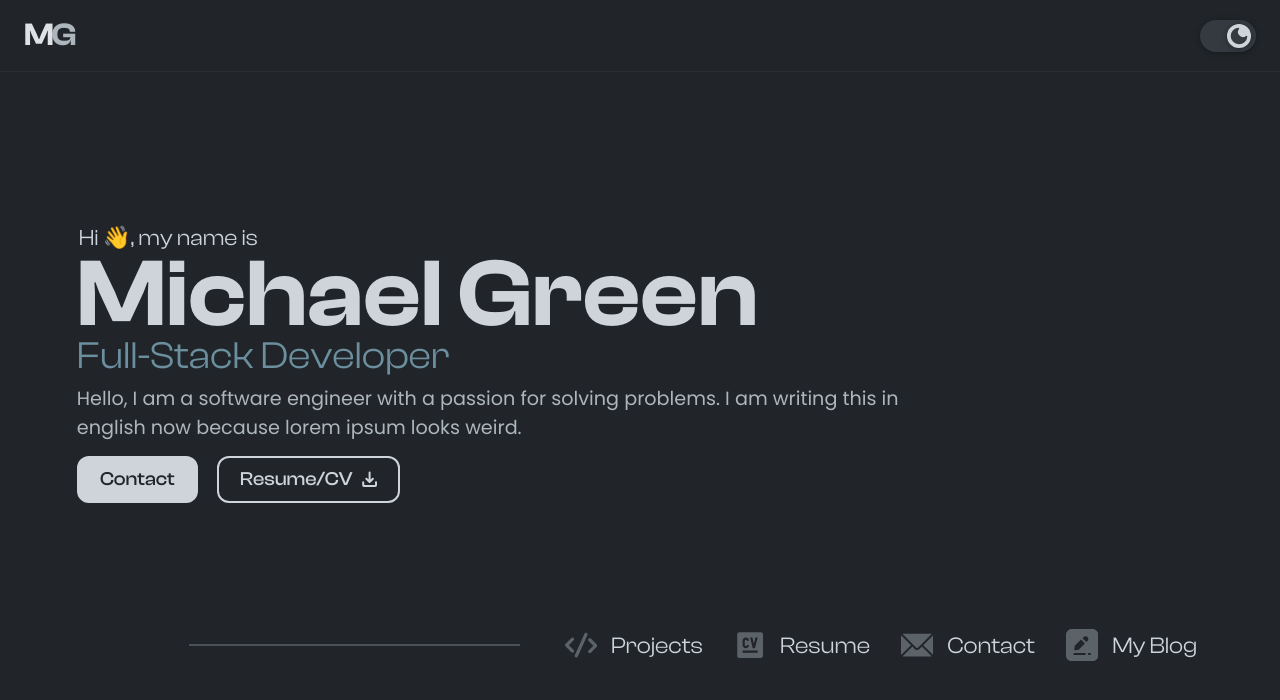
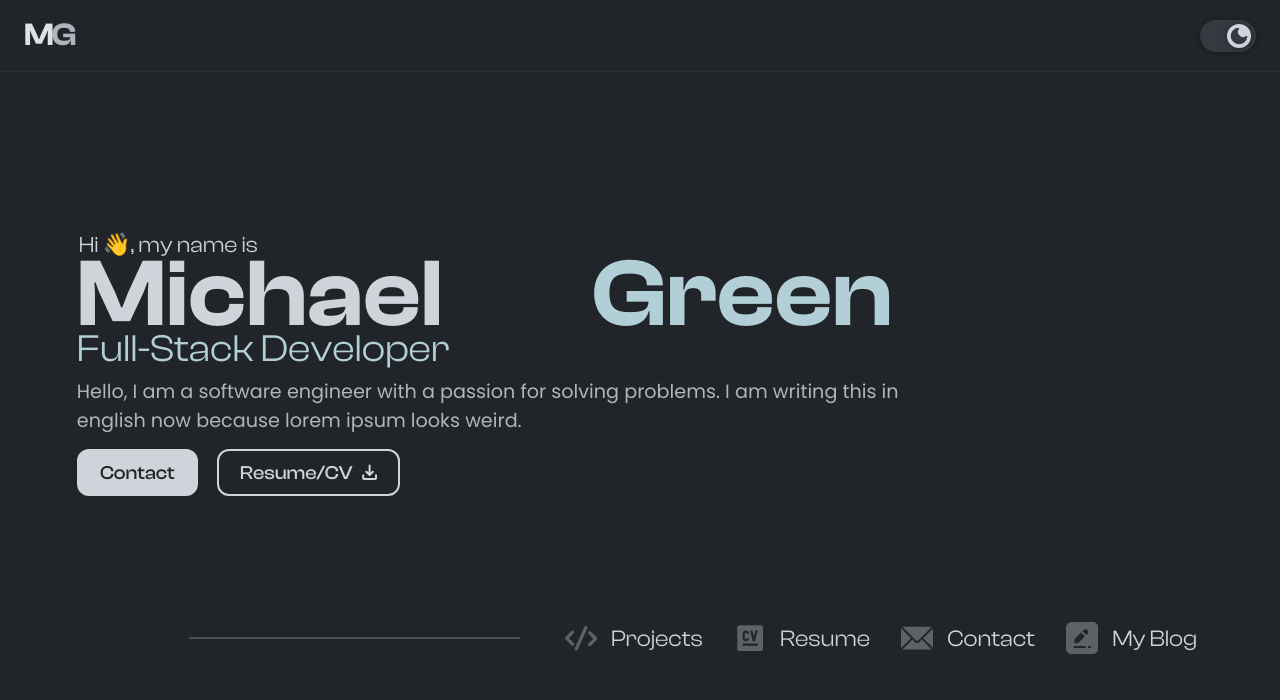
Before and after one commit to michaelgreenl/e-portfolio, a Vue app: page /#home in a window 1280 px wide. Shown: the top 700 px of the page. Built offline with nearby package versions, Linux system fonts and the light colour scheme; a web font is replaced by a local one.

Commit message:
refactor(styles): changed dark theme primary-light, added to headers

```diff
--- a/src/assets/styles/_variables.scss
+++ b/src/assets/styles/_variables.scss
@@ -71,7 +71,7 @@ $secondary-font-stack:
 [data-theme='dark'] {
     // Primary
     --color-primary: #6b8f9e;
-    --color-primary-light: #a0b0b8;
+    --color-primary-light: #b2cfd7;
     --color-primary-dark: #5a6a70;
 
     // Accent
--- a/src/views/HomeView.vue
+++ b/src/views/HomeView.vue
@@ -2,7 +2,10 @@
     <div class="home-container">
         <div class="hero-content">
             <h3>Hi 👋, my name is</h3>
-            <h1>Michael Green</h1>
+            <h1>
+                Michael
+                <span> Green </span>
+            </h1>
             <h2>Full-Stack Developer</h2>
             <p>
                 Hello, I am a software engineer with a passion for solving problems. I am writing this in english now
@@ -68,13 +71,18 @@ const routeStore = useRouteStore();
             font-family: $primary-font-stack;
             font-size: 5em;
             font-weight: 600;
-            line-height: 1ch;
+            line-height: 0.8ch;
+
+            span {
+                color: $color-primary-light;
+                margin-left: 1.4em;
+            }
         }
 
         h2 {
             font-size: 2em;
             font-weight: 400;
-            color: $color-primary;
+            color: $color-primary-light;
         }
 
         h3 {
```
